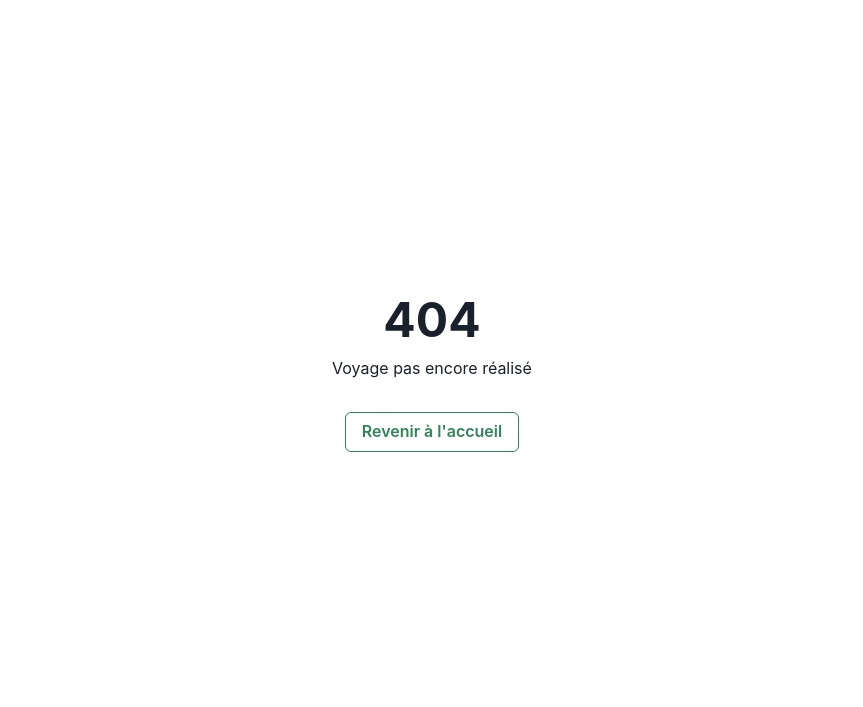
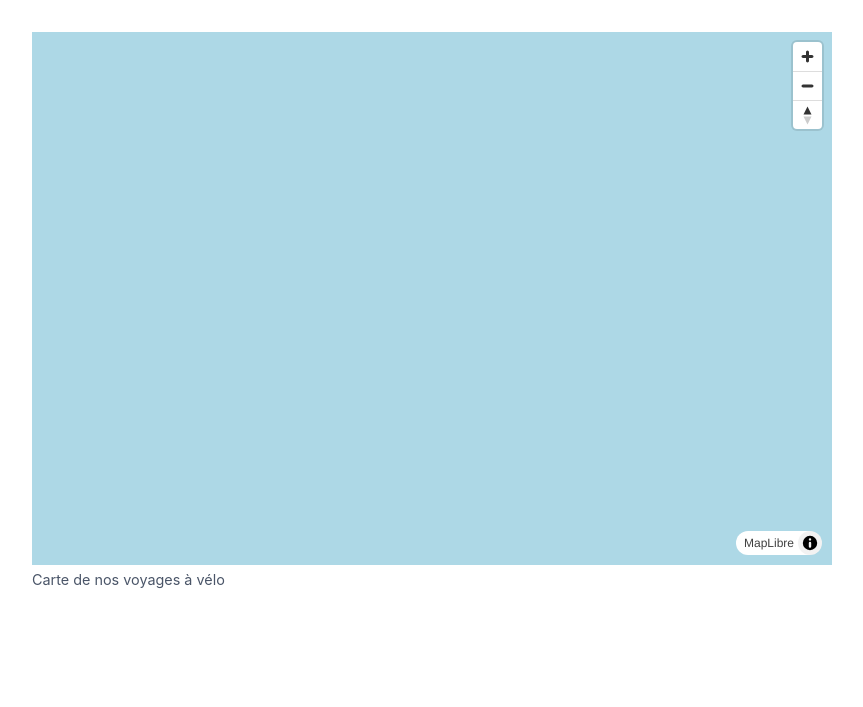
Before and after one commit to antoine-giret/bike-trips, a Gatsby site: page /components/map in a window 1280 px wide. Before the commit this address had no page. Shown: the whole page, without its empty margins (208-1071 px from the left). Built offline with nearby package versions, Linux system fonts and the light colour scheme; Gatsby itself is replaced by a stand-in of ours; no server answers.

Commit message:
feat: init map

```diff
--- a/gatsby-browser.tsx
+++ b/gatsby-browser.tsx
@@ -1,6 +1,7 @@
 import { ChakraBaseProvider } from '@chakra-ui/react';
 import { WrapPageElementBrowserArgs, WrapRootElementBrowserArgs } from 'gatsby';
 import React from 'react';
+import 'maplibre-gl/dist/maplibre-gl.css';
 
 import Layout from './src/layout';
 import theme from './src/theme';
--- a/package.json
+++ b/package.json
@@ -22,6 +22,7 @@
     "gatsby": "5.13.3",
     "gatsby-plugin-manifest": "5.13.1",
     "gatsby-plugin-sitemap": "6.13.1",
+    "maplibre-gl": "4.0.1",
     "react": "18.2.0",
     "react-dom": "18.2.0",
     "react-icons": "^5.0.1"
--- a/src/layout/index.tsx
+++ b/src/layout/index.tsx
@@ -22,7 +22,7 @@ function Layout({ element }: WrapPageElementBrowserArgs): JSX.Element {
         marginX="auto"
         maxWidth="calc(100% - 4rem)"
         paddingY={8}
-        width="calc(1000px - 4rem)"
+        width="800px"
       >
         {element}
       </Box>
--- /dev/null
+++ b/src/pages/components/map.tsx
@@ -0,0 +1,41 @@
+import { Box, Text } from '@chakra-ui/react';
+import { Map as MaplibreMap, NavigationControl } from 'maplibre-gl';
+import React, { useEffect, useState } from 'react';
+
+const mapId = 'trips-map';
+
+function Map(): JSX.Element {
+  const [initialized, setInitialized] = useState(false);
+
+  useEffect(() => {
+    setInitialized(true);
+  }, []);
+
+  useEffect(() => {
+    if (initialized) {
+      const map = new MaplibreMap({
+        container: mapId,
+        style: 'https://api.maptiler.com/maps/dataviz/style.json?key=86zpcoLHulCFmgXh2OLu',
+        center: [0, 0],
+        zoom: 1,
+        scrollZoom: false,
+        pitchWithRotate: false,
+      });
+
+      map.addControl(new NavigationControl({ showZoom: true }));
+    }
+  }, [initialized]);
+
+  return (
+    <Box as="figure" width="100%">
+      <Box aspectRatio={1.5} bgColor="lightblue" id={mapId} width="100%" />
+      <Box as="figcaption" paddingY={1}>
+        <Text color="gray.600" fontSize="0.9rem">
+          Carte de nos voyages à vélo
+        </Text>
+      </Box>
+    </Box>
+  );
+}
+
+export default Map;
--- a/src/pages/index.tsx
+++ b/src/pages/index.tsx
@@ -3,6 +3,8 @@ import type { HeadFC, PageProps } from 'gatsby';
 import React from 'react';
 
 import PageBreadcrumb from '../layout/breadcrumb';
+
+import Map from './components/map';
 
 function IndexPage({}: PageProps): JSX.Element {
   return (
@@ -36,6 +38,7 @@ function IndexPage({}: PageProps): JSX.Element {
           Le plus dur est de choisir laquelle emprunter pour le prochain !
         </Text>
       </Box>
+      <Map />
     </>
   );
 }
@@ -45,7 +48,7 @@ export default IndexPage;
 export const Head: HeadFC = () => {
   return (
     <>
-      <title>Voyages à vélo</title>
+      <title>Nos voyages à vélo</title>
       <meta
         content="Nous avons la chance d'avoir un large réseau de véloroutes en France et en Europe. Découvrez celles que nous avons emprunté lors de nos voyages à vélo."
         name="description"
```
Also changed, not shown: 1 other file.
